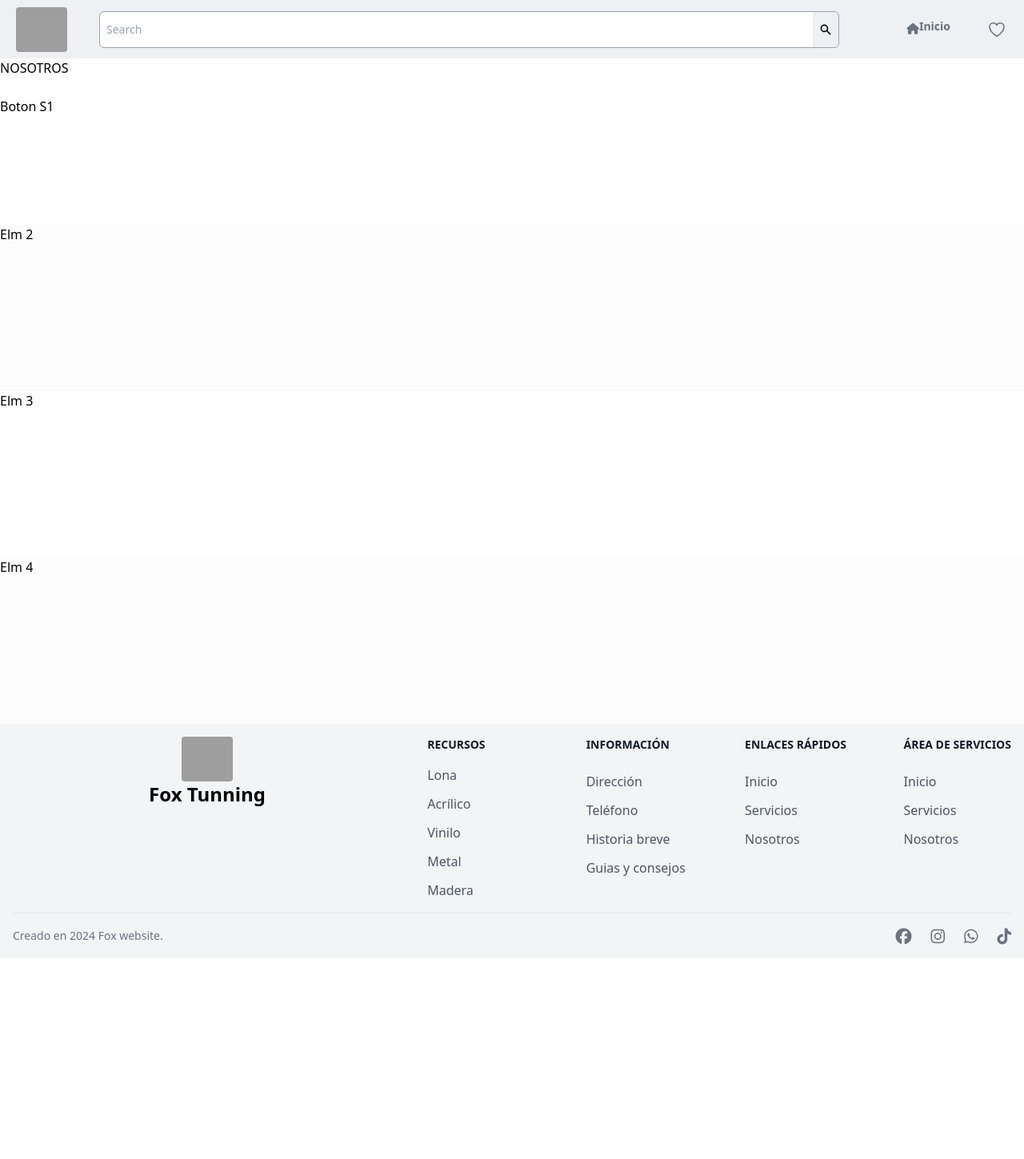
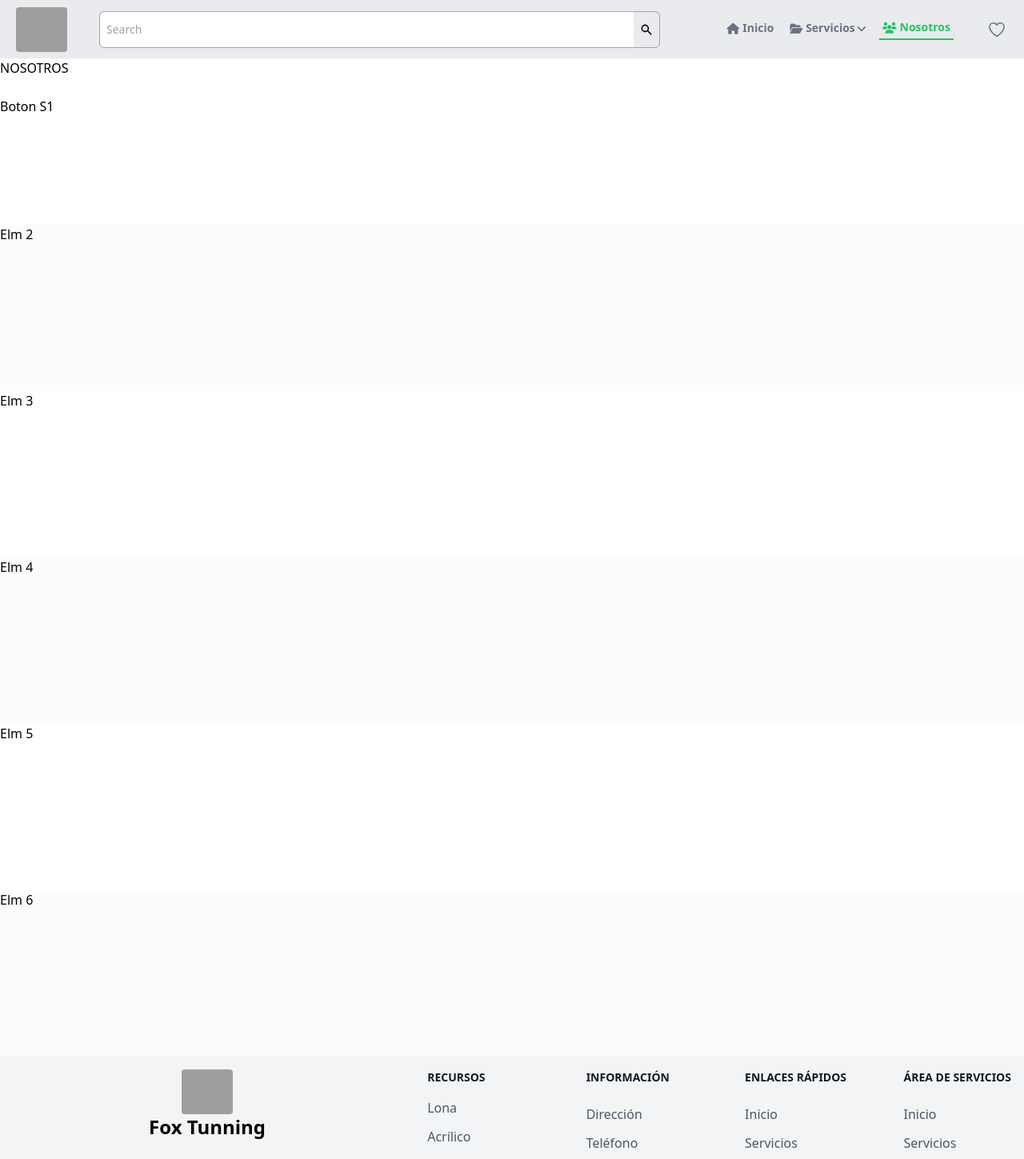
Before and after one commit to bralmoca912/Fox-Tunning, an Angular app: page /page-nosotros in a window 1280 px wide. Shown: the top 1449 px of the page at 80% size. Before the commit the page ends 1198 px from the top, so only its background shows below. Built offline with nearby package versions, Linux system fonts and the light colour scheme; grey boxes are pictures that could not be loaded.

Commit message:
Menú desplegable para pantallas de md o mas grandes, all-services eliminado y mas elementos

```diff
--- a/src/app/app.routes.ts
+++ b/src/app/app.routes.ts
@@ -14,12 +14,8 @@ export const routes: Routes = [
         loadComponent: () => import('./dashboard/page-nosotros/page-nosotros.component'),
     },
     {
-        path: 'services',
+        path: 'page-services',
         loadComponent: () => import('./dashboard/page-services/page-services.component'),
-    },
-    {
-        path: 'all-services',
-        loadComponent: () => import('./dashboard/page-services/all-services/all-services.component')
     },
     {
         path: 'impresion-vinil',
--- a/src/app/dashboard/page-fav/page-fav.component.html
+++ b/src/app/dashboard/page-fav/page-fav.component.html
@@ -17,3 +17,11 @@
 <div class="bg-o h-52">
     Elm 4
 </div>
+
+<div class="h-52">
+    Elm 5
+</div>
+
+<div class="bg-o h-52">
+    Elm 6
+</div>
--- a/src/app/dashboard/page-nosotros/page-nosotros.component.html
+++ b/src/app/dashboard/page-nosotros/page-nosotros.component.html
@@ -17,3 +17,11 @@
 <div class="bg-o h-52">
     Elm 4
 </div>
+
+<div class="h-52">
+    Elm 5
+</div>
+
+<div class="bg-o h-52">
+    Elm 6
+</div>
--- a/src/app/dashboard/page-services/all-services/all-services.component.html
+++ /dev/null
@@ -1 +0,0 @@
-<p>all-services works!</p>
--- a/src/app/dashboard/page-services/all-services/all-services.component.ts
+++ /dev/null
@@ -1,12 +0,0 @@
-import { Component } from '@angular/core';
-
-@Component({
-  selector: 'app-all-services',
-  standalone: true,
-  imports: [],
-  templateUrl: './all-services.component.html',
-  styles: ``
-})
-export default class AllServicesComponent {
-
-}
--- a/src/app/dashboard/page-services/page-services.component.html
+++ b/src/app/dashboard/page-services/page-services.component.html
@@ -15,3 +15,11 @@
 <div class="bg-o h-52">
     Elm 4
 </div>
+
+<div class="h-52">
+    Elm 5
+</div>
+
+<div class="bg-o h-52">
+    Elm 6
+</div>
--- a/src/app/shared/top-menu-bar/top-menu-bar.component.css
+++ b/src/app/shared/top-menu-bar/top-menu-bar.component.css
@@ -0,0 +1,9 @@
+/* @tailwind base; */
+@tailwind components;
+@tailwind utilities;
+
+
+@layer components {
+    .menu-d-a {@apply flex p-2 rounded-md font-medium dark:hover:text-white;}
+    .menu-d-a-0 {@apply flex p-2 font-medium dark:hover:text-white border-b border-gray-500;}
+}
--- a/src/app/shared/top-menu-bar/top-menu-bar.component.html
+++ b/src/app/shared/top-menu-bar/top-menu-bar.component.html
@@ -41,13 +41,57 @@
 
 
 
-        <!--*********** Menú md ***********-->
-        <div class="hidden md:inline-flex gap-x-2 h-7" id="navigation">
-            <a routerLink="/page-home" routerLinkActive="text-s bor-s" class="text-o gap-x-0.5 text-sm font-semibold"
+        <!--*********** Menú en pantallas grandes ***********-->
+        <div class="hidden md:inline-flex items-center gap-x-3 h-7" id="navigation">
+            <a routerLink="/page-home" routerLinkActive="text-s bor-s"
+                class="text-o gap-x-0.5 text-sm font-semibold pb-1"
                 [ngClass]="{'hover:text-m': !isActive('/page-home')}">
                 <div class="flex items-end px-1">
-                    <i class="fas fa-home"></i>
+                    <i class="fas fa-home mb-0.5 mr-1"></i>
                     <span> Inicio </span>
+                </div>
+            </a>
+
+            <div class="flex group h-10 items-center">
+                <a routerLink="/page-services" routerLinkActive="text-s"
+                    class="text-o gap-x-0.5 text-sm font-semibold pb-1 group-hover:text-m">
+                    <div class="flex items-end px-1">
+                        <i class="fa-solid fa-folder-open mb-0.5 mr-1"></i>
+                        <span> Servicios </span>
+                        <i class="fa-solid fa-angle-down mb-0.5 ml-0.5"></i>
+                    </div>
+                </a>
+
+                <div class="relative group-hover:block hidden">
+                    <div class="mt-5 -right-24 md:absolute bg-gray-300 dark:bg-gray-700 text-o rounded-md p-2">
+                        <a href="#" class="menu-d-a-0 flex justify-center">Todos los servicios disponibles</a>
+                        <ul class="md:w-64 grid grid-cols-2">
+                            <li class="menu-d-a"><a href="#">- Letreros</a></li>
+                            <li><a href="#" class="menu-d-a">- Marketing</a></li>
+                            <li><a href="#" class="menu-d-a">- Corte laser</a></li>
+                            <li><a href="#" class="menu-d-a">- Instalación</a></li>
+                            <li><a href="#" class="menu-d-a flex">-<span class="grid ml-1">
+                                        <p class="-mb-2"> Decoración</p>
+                                        <p> vehicular</p>
+                                    </span>
+                                </a></li>
+                            <li><a href="#" class="menu-d-a flex">-<span class="grid ml-1">
+                                        <p class="-mb-2">Productos</p>
+                                        <p>personalizados</p>
+                                    </span>
+                                </a></li>
+                        </ul>
+                    </div>
+                </div>
+            </div>
+
+
+            <a routerLink="/page-nosotros" routerLinkActive="text-s bor-s"
+                class="text-o gap-x-0.5 text-sm font-semibold pb-1"
+                [ngClass]="{'hover:text-m': !isActive('/page-nosotros')}">
+                <div class="flex items-end px-1">
+                    <i class="fas fa-users mb-0.5 mr-1"></i>
+                    <span> Nosotros </span>
                 </div>
             </a>
         </div>
@@ -67,7 +111,7 @@
 
 
 
-    <!--*********** Menú Desplegable ***********-->
+    <!--*********** Menú en pantallas pequeñas ***********-->
     <div class="text-lg grid gap-1 pb-2 -mt-2">
         @if (btnRutes === true) {
         <a routerLink="/page-home" routerLinkActive="text-s" class="text-o font-semibold" (click)="routeActivate()">
@@ -87,7 +131,7 @@
 
         @if (btnServices === true) {
         <div class="grid text-base -mt-2 mb-1 gap-y-1">
-            <a routerLink="/all-services" routerLinkActive="text-s" class="text-o gap-x-0. " (click)="routeActivate()">
+            <a routerLink="/page-services" routerLinkActive="text-s" class="text-o gap-x-0. " (click)="routeActivate()">
                 <div class="flex items-end pl-8">
                     <i class="fas fa-angle-right mr-1 mb-0.5"></i>
                     <span> Todos los servicios </span>
--- a/src/styles.css
+++ b/src/styles.css
@@ -8,7 +8,7 @@
 }
 
 @layer components  {
-    .bg-i {@apply bg-gray-200 bg-opacity-60 dark:bg-gray-800;}
+    .bg-i {@apply bg-gray-200 bg-opacity-80 dark:bg-gray-800;}
     .bg-m {@apply bg-gray-100 bg-opacity-100 dark:bg-gray-800 dark:bg-opacity-80;}
     .bg-o {@apply bg-gray-50 bg-opacity-50 dark:bg-gray-800 dark:bg-opacity-50;}
     .bg-s {@apply bg-green-400 dark:bg-green-300;}
@@ -18,7 +18,7 @@
     .text-s {@apply text-green-500 dark:text-green-400;}
 
     .bor-b-m {@apply border-gray-700 dark:border-gray-200 border-b;}
-    .bor-s   {@apply border-teal-500 dark:border-teal-400 border-b-2;}
+    .bor-s   {@apply border-green-500 dark:border-green-400 border-b-2;}
 
     .c-btn-1 {@apply text-white bg-green-500 dark:text-gray-900 dark:bg-green-400 rounded-full py-1 px-1.5 font-semibold hover:bg-s}
     .c-icon-neon {@apply bg-green-200 text-blue-600 dark:bg-green-700 dark:text-green-200}
```
